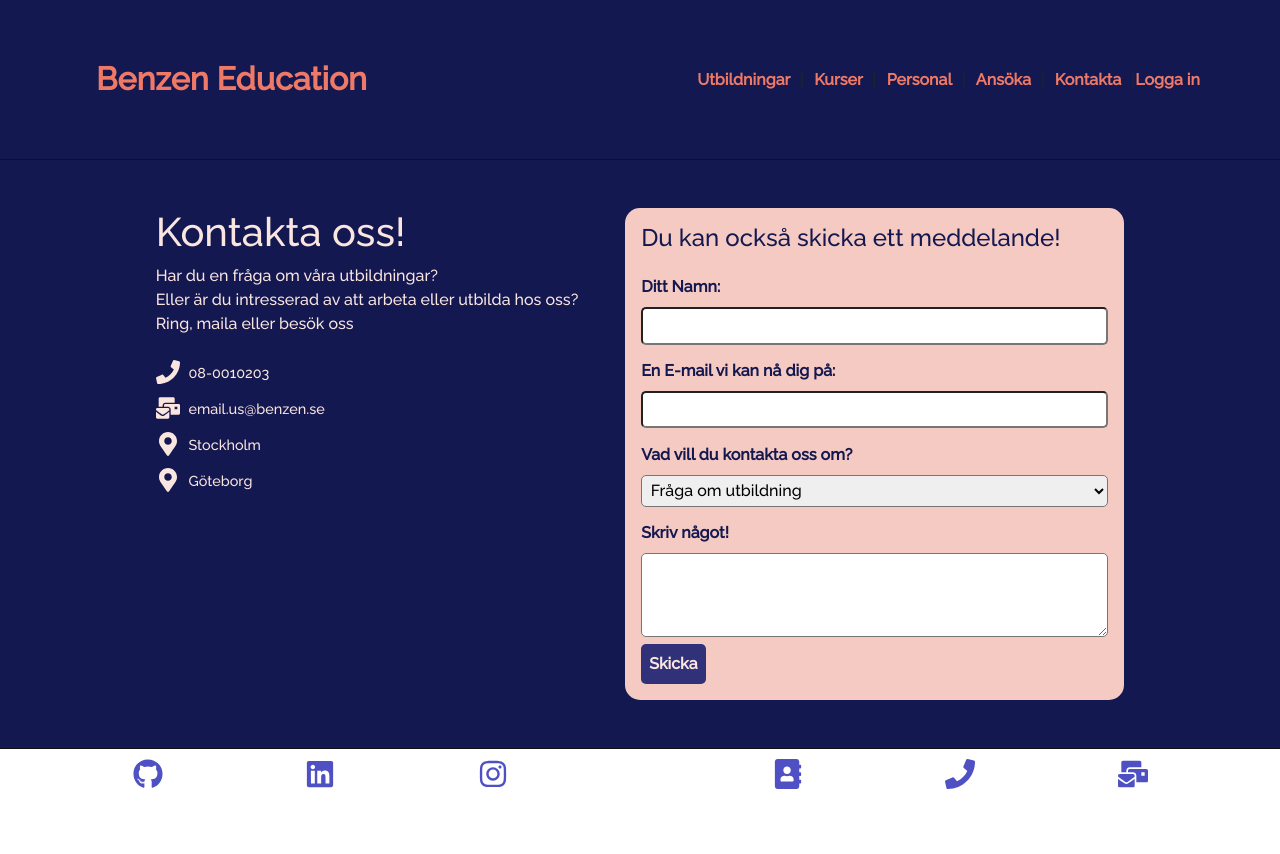
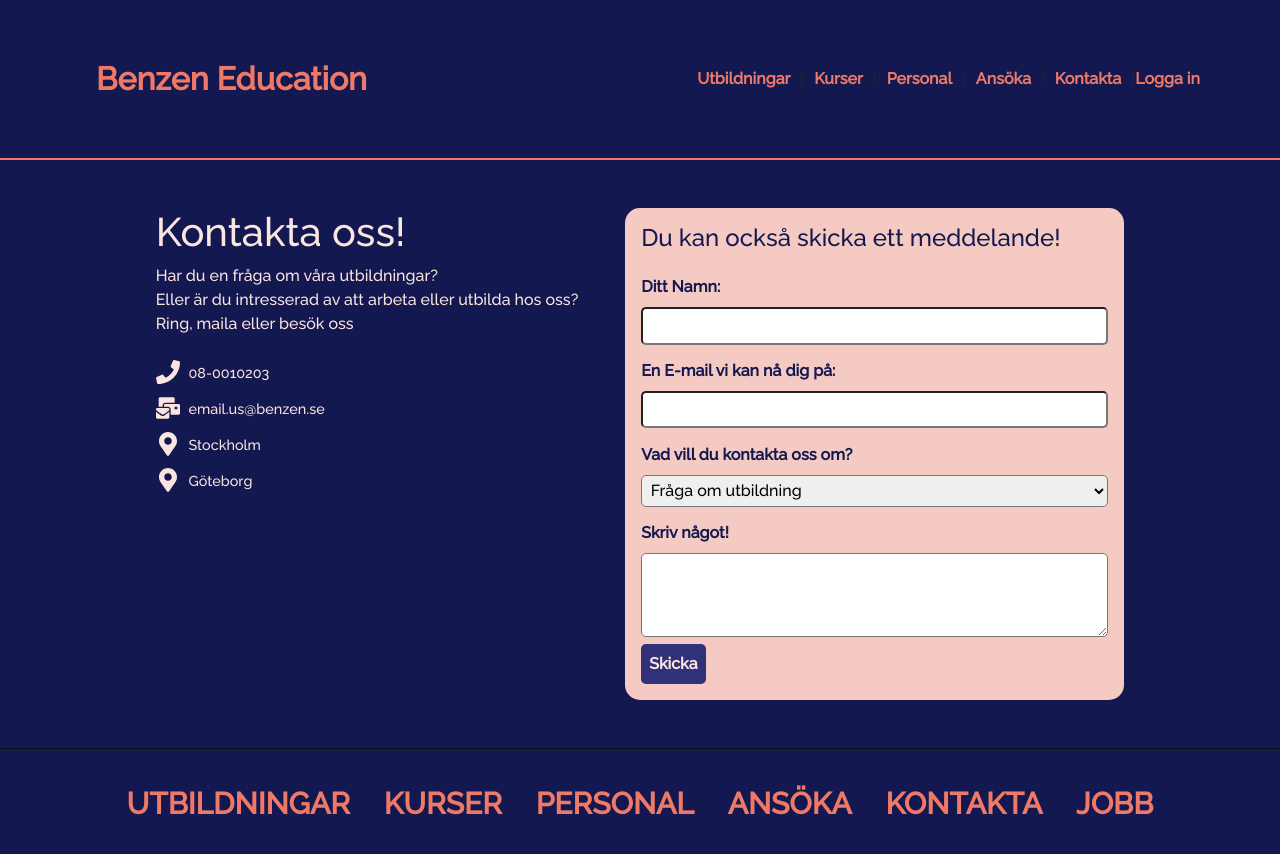
Before and after one commit to Ravelloo2/Benzen, a React (Create React App) app: page /kontakta in a window 1280 px wide. Shown: the top 854 px of the page. Before the commit the page ends 800 px from the top, so only its background shows below. Built offline with nearby package versions, Linux system fonts and the light colour scheme; a web font is replaced by a local one.

Commit message:
Jonte uppdatering av main page + footer

```diff
--- a/src/Components/EducationComponents/CreateEducation.jsx
+++ b/src/Components/EducationComponents/CreateEducation.jsx
@@ -93,7 +93,8 @@ const CreateEducation = () => {
                 </select>
             <select value={createdUtbildning.place} name="place" onChange={onAnyChange}>
                 <option selected disabled>Välj Plats..</option>
-                <option>Klassrum</option>
+                <option>Stockholm</option>
+                <option>Göteborg</option>
                 <option>Distans</option>
             </select>
             <input type="number" name="points" id="" placeholder="Poäng" onChange={onAnyChange} />
--- a/src/Components/EducationComponents/UpdateEducation.jsx
+++ b/src/Components/EducationComponents/UpdateEducation.jsx
@@ -80,7 +80,8 @@ function UpdateEducation({_id, closeHandler}) {
             <select value={EducationsInfo.place} name="place" onChange={onAnyChange}>
                 <option hidden>Välj Plats..</option>
                 <option disabled>Välj Plats..</option>
-                <option>Klassrum</option>
+                <option>Stockholm</option>
+                <option>Göteborg</option>
                 <option>Distans</option>
             </select>
             <input type="number" name="points" id="" placeholder="Poäng" onChange={onAnyChange} />
--- a/src/Components/Footer.jsx
+++ b/src/Components/Footer.jsx
@@ -1,22 +1,24 @@
 /* Jontes */
 import React from 'react'
 import '../css/Footer.css'
-import { FaGithub,FaLinkedin,FaInstagram,FaAddressBook,FaPhone,FaMailBulk } from 'react-icons/fa';
+import { Link } from 'react-router-dom';
 
 function Footer() {
   return (
-    <div className="footer-container">
-      <div className="social-media">
-        <a href=""><div className="content"><FaGithub/></div></a>
-        <a href=""><div className="content"><FaLinkedin/></div></a>
-        <a href=""><div className="content"><FaInstagram/></div></a>
-     </div>
-      <div className="contact">
-        <a href=""><div className="content"><FaAddressBook/></div></a>
-        <a href=""><div className="content"><FaPhone/></div></a>
-        <a href=""><div className="content"><FaMailBulk/></div></a>
+    <>
+    <div className="footer">
+      <div className="footer-container">
+      <div className="footer-links">
+      <Link className="links" to="/utbildningar">UTBILDNINGAR</Link>
+      <Link className="links" to="/kurser">KURSER</Link>
+      <Link className="links" to="/personal">PERSONAL</Link>
+      <Link className="links" to="/ansoka">ANSÖKA</Link>
+      <Link className="links" to="/kontakta">KONTAKTA</Link>
+      <Link className="links" to="/kontakta">JOBB</Link>
+      </div>
       </div>
     </div>
+    </>
   )
 }
 
--- a/src/Components/Home.jsx
+++ b/src/Components/Home.jsx
@@ -34,7 +34,7 @@ function Home() {
         <h1 style={{textAlign:'center',marginTop:'10px',gridColumn:'1 / -1'}}>INFORMATION</h1>
         <div className="sidebar-container">
         <div className="left-side-content">
-          <h1>TILLGÄNGLIGA UTBILDNINGAR</h1>
+          <h1>UTBILDNINGAR</h1>
           {Educations.map(x => {
             return (
               <h4 style={{textTransform:'uppercase'}}>{x.name}</h4>
@@ -43,7 +43,7 @@ function Home() {
           <Link to='/utbildningar' className='main-page-read-more-button'><h3>Läs mer...</h3></Link>
       </div>
         <div className="right-side-content">
-          <h1>TILLGÄNGLIGA KURSER</h1>
+          <h1>KURSER</h1>
           {Courses.map(x => {
             return (
               <h4 style={{textTransform:'uppercase'}}>{x.name}</h4>
@@ -68,7 +68,3 @@ function Home() {
 }
 
 export default Home
-    {/* <h2>Välkommen till Benzen Education</h2>
-    <p>Om det här är startsidan behöver vi kanske lite info om skolan.<br/>
-    Ska vi ha någon slags Aktuell info typ om ansökningsdatum osv?<br/>
-    Någon nice bild? */}
--- a/src/css/Education.css
+++ b/src/css/Education.css
@@ -10,6 +10,7 @@ input[type=number]::-webkit-outer-spin-button {
 
 
 /* Utbildningar */
+
 .utbildningar-first-wrapper {
     max-width: 100%;
     margin: 0;
@@ -34,7 +35,11 @@ input[type=number]::-webkit-outer-spin-button {
     grid-column:  13 / 24;
 }
 .utbildningar-first-wrapper h1 {
+    font-size: 35px;
     color:var(--color-secondary);
+}
+.create-and-filter {
+    display: grid;
 }
 .utbildningar-secondary {
     color: black;
@@ -97,7 +102,7 @@ input[type=number]::-webkit-outer-spin-button {
 /* ShowEducation & ShowCourses */
 .search-bar {
     border-radius: 10px;
-    padding: 10px;
+    padding: 5px;
     border: none;
 }
 
--- a/src/css/Footer.css
+++ b/src/css/Footer.css
@@ -1,36 +1,23 @@
 /* Jontes */
-.footer-container,.social-media ,.contact {
+.footer {
     display: flex;
     justify-content: space-evenly;
-    width: 100%;
-    opacity: 1;
+    border-top: 1px solid #111;
+    padding: 2em;
+    background-color: var(--backgroundColor-primary);
+}
+.footer-container {
+    width: 90%;
+    margin: 0 auto;
+
 }
 
 
-.footer-container {
-    width: 100%;
-     position: relative;
-    bottom: 0;
-    background-color: white;
-    border-top: 1px solid #111;
-
+.footer-links {
+    display: flex;
+    justify-content: space-evenly;
 }
-
-.social-media .content,.contact .content {
-    margin: 0 10px;
+.footer-links .links {
+    color: var(--color-secondary);
     font-size: 30px;
-    color: #1417afc0;
 }
-
-/* footer {
-    background-color: rgba(0, 0, 139, 0.596);
-    color: #fafafa;
-    position: fixed;
-    bottom:0;
-    width:100%;
-    height: 5rem;
-}
-footer p {
-    font-style: italic;
-    font-weight:bold;
-} */
--- a/src/css/Header.css
+++ b/src/css/Header.css
@@ -5,7 +5,7 @@
     top: 0;
     z-index: 1000;
     /* margin-bottom: 10px; */
-    border-bottom: 1px solid #111;
+    border-bottom: 2px solid var(--color-secondary);
     height: 10em;
 }
 .visible-links{
--- a/src/index.js
+++ b/src/index.js
@@ -39,8 +39,8 @@ ReactDOM.render(
           <Route path="/login" element={<Login />} />
           <Route path="*" element={<NotFound />} />
         </Routes>
+    </AuthProvider>
         <Footer />
-    </AuthProvider>
       </BrowserRouter>
   </React.StrictMode>,
   document.getElementById("root")
--- a/src/routes/Utbildningar.js
+++ b/src/routes/Utbildningar.js
@@ -77,8 +77,10 @@ function Utbildningar() {
         <div className="utbildningar">
           <div className="utbildningar-header">
           <h1>UTBILDNINGAR</h1>
+          <div className="create-and-filter">
           <Link style={{color: 'white'}} to="/skapaUtbildning">Skapa Utbildning</Link>
           <input type="text"  className='search-bar' onChange={(e) => setSearchEducation(e.target.value)} placeholder="Filtrera utbildningar..."/>
+          </div>
           </div>
       <div className="separation-line"></div>
       <div className="Education-grid">
@@ -98,8 +100,10 @@ function Utbildningar() {
       <div className="kurser">
       <div className="utbildningar-header">
         <h1>FRIA KURSER</h1>
+        <div className="create-and-filter">
         <Link style={{color: 'white'}} to="/Kurser">Hantera Kurser</Link>
         <input type="text"  className='search-bar' onChange={(e) => setSearchKurser(e.target.value)} placeholder="Filtrera kurser..."/>
+        </div>
         </div>
       <div className="separation-line"></div>
       <div className="Education-grid">
@@ -133,14 +137,13 @@ function Utbildningar() {
       <h3>Osäker på om du har rätt behörighet? <br/> Kontakta oss så hjälper vi dig!</h3>
       <Link to="/kontakta"><h3 style={{display:'inline-flex'}}>Läs Mer...</h3></Link></div>
       <div style={{width:'80%',margin:'0 0 50px 0'}} className="separation-line"></div>
-
       <h1 style={{color:'black'}}>F.A.Q</h1>
       <div style={{width:'80%',margin:'0'}} className="separation-line"></div>
       <div className="utbildningar-secondary-content-content">
       <h2 style={{color:'black',margin:'0 0 15px 0'}}>Plats?</h2>
-      <h4>Stockholm & Göteborg</h4>
+      <h4>Stockholm & Göteborg & Distans</h4>
       <div style={{width:'80%',margin:'0'}} className="separation-line"></div>
-      <h2 style={{color:'black',margin:'0 0 15px 0'}}>Krav?</h2>
+      <h2 style={{color:'black',margin:'15px 0 15px 0'}}>Krav?</h2>
       <h4>Alla utbildningar har olika krav <br/> Vi samarbetar med olika komvux för att hjälpa studenter att komma in</h4>
       <div style={{width:'80%',margin:'0'}} className="separation-line"></div>
       </div>
```
